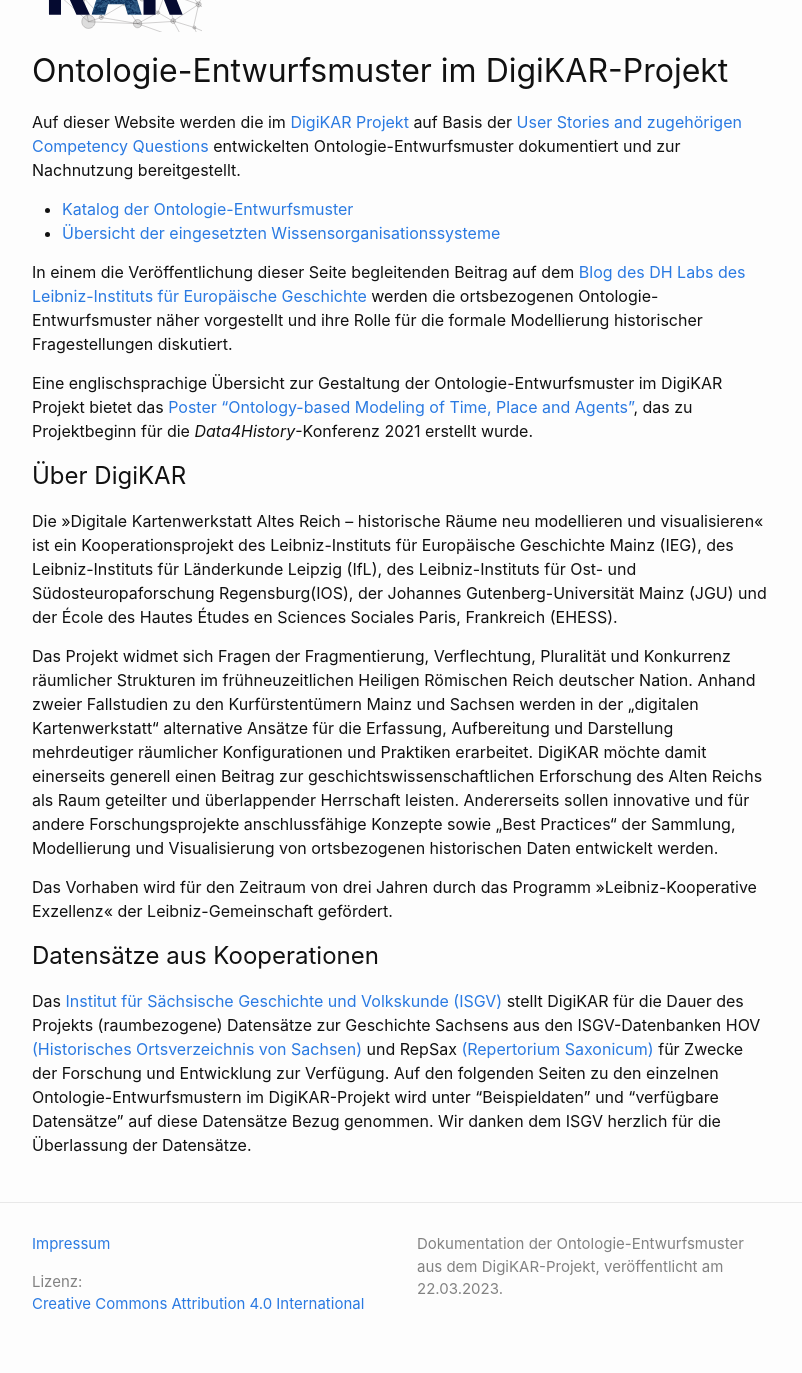
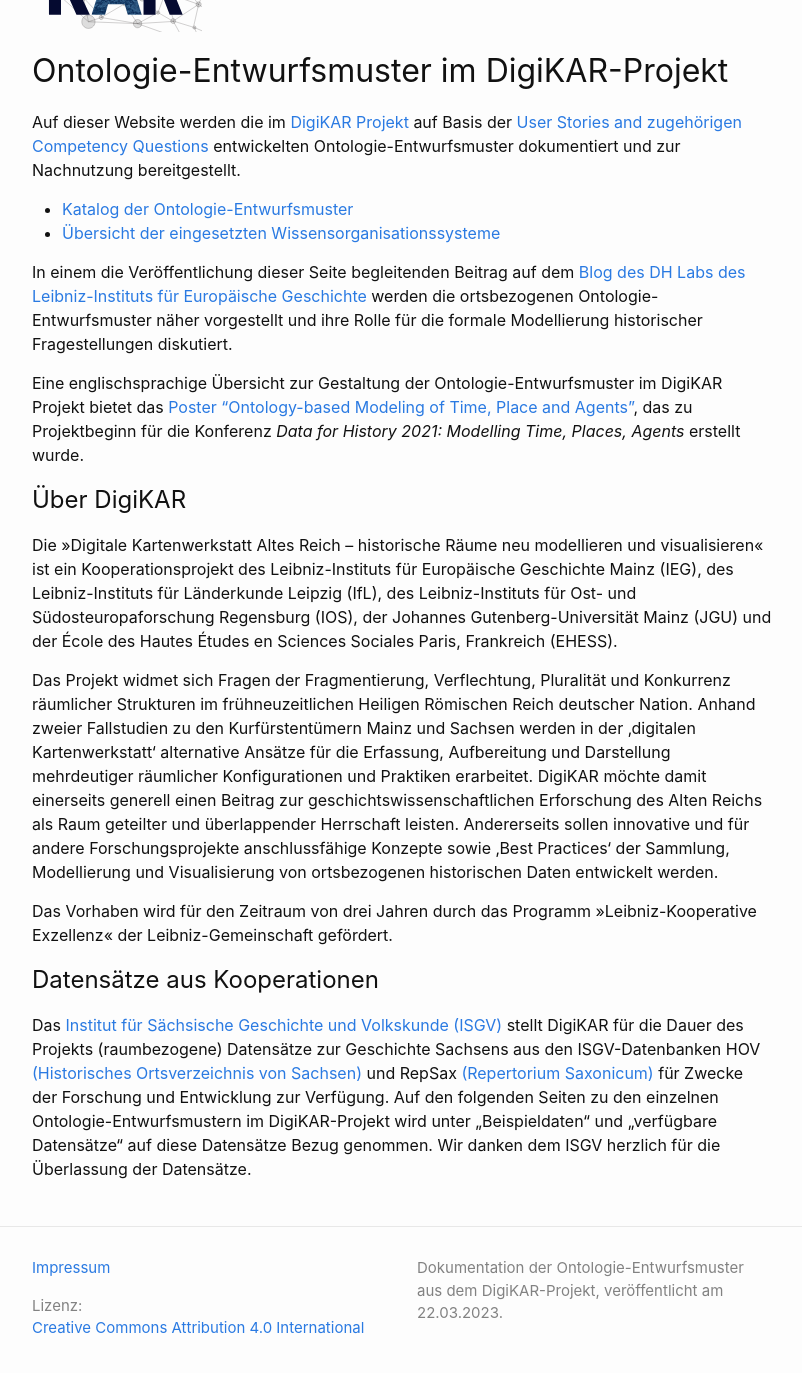
Before and after one commit to ieg-dhr/DigiKAR-Ontology-Design, a Jekyll site: the page built from index.md, in a window 1280 px wide and 1400 px high, scrolled down 336 px. Shown: the top 1373 px of the window, without its empty margins (238-1040 px from the left). Built offline with Jekyll 4.4.1, drawn with Linux system fonts in a browser that asks for light colours; our own code applies the rules of GitHub Pages for plain Markdown files.

Commit message:
Update index.md

```diff
--- a/index.md
+++ b/index.md
@@ -8,15 +8,15 @@
 
 In einem die Veröffentlichung dieser Seite begleitenden Beitrag auf dem [Blog des DH Labs des Leibniz-Instituts für Europäische Geschichte](https://dhlab.hypotheses.org/) werden die ortsbezogenen Ontologie-Entwurfsmuster näher vorgestellt und ihre Rolle für die formale Modellierung historischer Fragestellungen diskutiert.
 
-Eine englischsprachige Übersicht zur Gestaltung der Ontologie-Entwurfsmuster im DigiKAR Projekt bietet das <a href="https://zenodo.org/record/4895498#.Y_eQj9CZM2w">Poster "Ontology-based Modeling of Time, Place and Agents"</a>, das zu Projektbeginn für die <em>Data4History</em>-Konferenz 2021 erstellt wurde.
+Eine englischsprachige Übersicht zur Gestaltung der Ontologie-Entwurfsmuster im DigiKAR Projekt bietet das <a href="https://zenodo.org/record/4895498#.Y_eQj9CZM2w">Poster “Ontology-based Modeling of Time, Place and Agents”</a>, das zu Projektbeginn für die Konferenz <em>Data for History 2021: Modelling Time, Places, Agents</em> erstellt wurde.
 
 
 ## Über DigiKAR
-Die »Digitale Kartenwerkstatt Altes Reich – historische Räume neu modellieren und visualisieren« ist ein Kooperationsprojekt des Leibniz-Instituts für Europäische Geschichte Mainz (IEG), des Leibniz-Instituts für Länderkunde Leipzig (IfL), des Leibniz-Instituts für Ost- und Südosteuropaforschung Regensburg(IOS), der Johannes Gutenberg-Universität Mainz (JGU) und der École des Hautes Études en Sciences Sociales Paris, Frankreich (EHESS).
+Die »Digitale Kartenwerkstatt Altes Reich – historische Räume neu modellieren und visualisieren« ist ein Kooperationsprojekt des Leibniz-Instituts für Europäische Geschichte Mainz (IEG), des Leibniz-Instituts für Länderkunde Leipzig (IfL), des Leibniz-Instituts für Ost- und Südosteuropaforschung Regensburg (IOS), der Johannes Gutenberg-Universität Mainz (JGU) und der École des Hautes Études en Sciences Sociales Paris, Frankreich (EHESS).
 
-Das Projekt widmet sich Fragen der Fragmentierung, Verflechtung, Pluralität und Konkurrenz räumlicher Strukturen im frühneuzeitlichen Heiligen Römischen Reich deutscher Nation. Anhand zweier Fallstudien zu den Kurfürstentümern Mainz und Sachsen werden in der „digitalen Kartenwerkstatt“ alternative Ansätze für die Erfassung, Aufbereitung und Darstellung mehrdeutiger räumlicher Konfigurationen und Praktiken erarbeitet. DigiKAR möchte damit einerseits generell einen Beitrag zur geschichtswissenschaftlichen Erforschung des Alten Reichs als Raum geteilter und überlappender Herrschaft leisten. Andererseits sollen innovative und für andere Forschungsprojekte anschlussfähige Konzepte sowie „Best Practices“ der Sammlung, Modellierung und Visualisierung von ortsbezogenen historischen Daten entwickelt werden.
+Das Projekt widmet sich Fragen der Fragmentierung, Verflechtung, Pluralität und Konkurrenz räumlicher Strukturen im frühneuzeitlichen Heiligen Römischen Reich deutscher Nation. Anhand zweier Fallstudien zu den Kurfürstentümern Mainz und Sachsen werden in der ‚digitalen Kartenwerkstatt‘ alternative Ansätze für die Erfassung, Aufbereitung und Darstellung mehrdeutiger räumlicher Konfigurationen und Praktiken erarbeitet. DigiKAR möchte damit einerseits generell einen Beitrag zur geschichtswissenschaftlichen Erforschung des Alten Reichs als Raum geteilter und überlappender Herrschaft leisten. Andererseits sollen innovative und für andere Forschungsprojekte anschlussfähige Konzepte sowie ‚Best Practices‘ der Sammlung, Modellierung und Visualisierung von ortsbezogenen historischen Daten entwickelt werden.
 
 Das Vorhaben wird für den Zeitraum von drei Jahren durch das Programm »Leibniz-Kooperative Exzellenz« der Leibniz-Gemeinschaft gefördert.
 
 ## Datensätze aus Kooperationen
-Das [Institut für Sächsische Geschichte und Volkskunde (ISGV)](https://www.isgv.de/) stellt DigiKAR für die Dauer des Projekts (raumbezogene) Datensätze zur Geschichte Sachsens aus den ISGV-Datenbanken HOV [(Historisches Ortsverzeichnis von Sachsen)](https://www.isgv.de/projekte/saechsische-geschichte/historisches-ortsverzeichnis-von-sachsen) und RepSax [(Repertorium Saxonicum)](https://www.isgv.de/projekte/archiv/repertorium-saxonicum) für Zwecke der Forschung und Entwicklung zur Verfügung. Auf den folgenden Seiten zu den einzelnen Ontologie-Entwurfsmustern im DigiKAR-Projekt wird unter "Beispieldaten" und "verfügbare Datensätze" auf diese Datensätze Bezug genommen. Wir danken dem ISGV herzlich für die Überlassung der Datensätze.
+Das [Institut für Sächsische Geschichte und Volkskunde (ISGV)](https://www.isgv.de/) stellt DigiKAR für die Dauer des Projekts (raumbezogene) Datensätze zur Geschichte Sachsens aus den ISGV-Datenbanken HOV [(Historisches Ortsverzeichnis von Sachsen)](https://www.isgv.de/projekte/saechsische-geschichte/historisches-ortsverzeichnis-von-sachsen) und RepSax [(Repertorium Saxonicum)](https://www.isgv.de/projekte/archiv/repertorium-saxonicum) für Zwecke der Forschung und Entwicklung zur Verfügung. Auf den folgenden Seiten zu den einzelnen Ontologie-Entwurfsmustern im DigiKAR-Projekt wird unter „Beispieldaten“ und „verfügbare Datensätze“ auf diese Datensätze Bezug genommen. Wir danken dem ISGV herzlich für die Überlassung der Datensätze.
```
